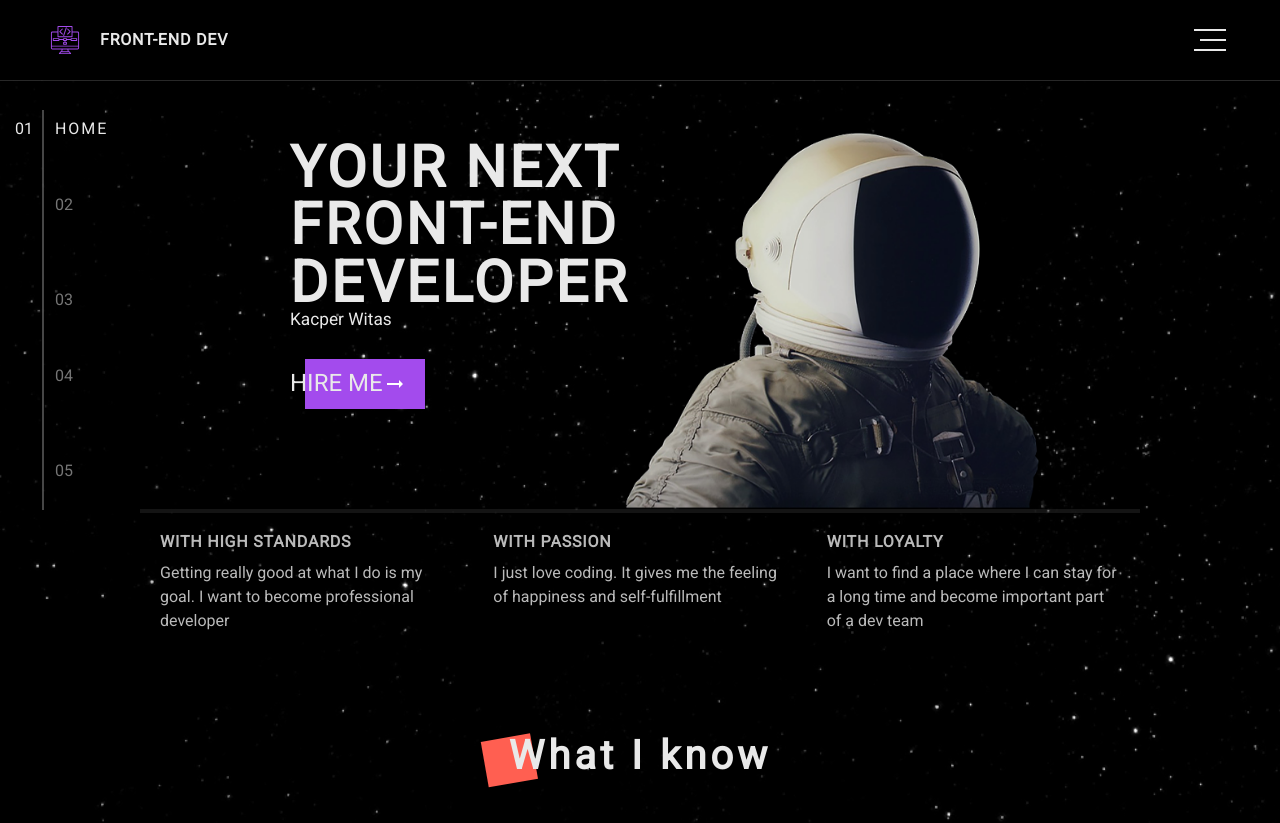
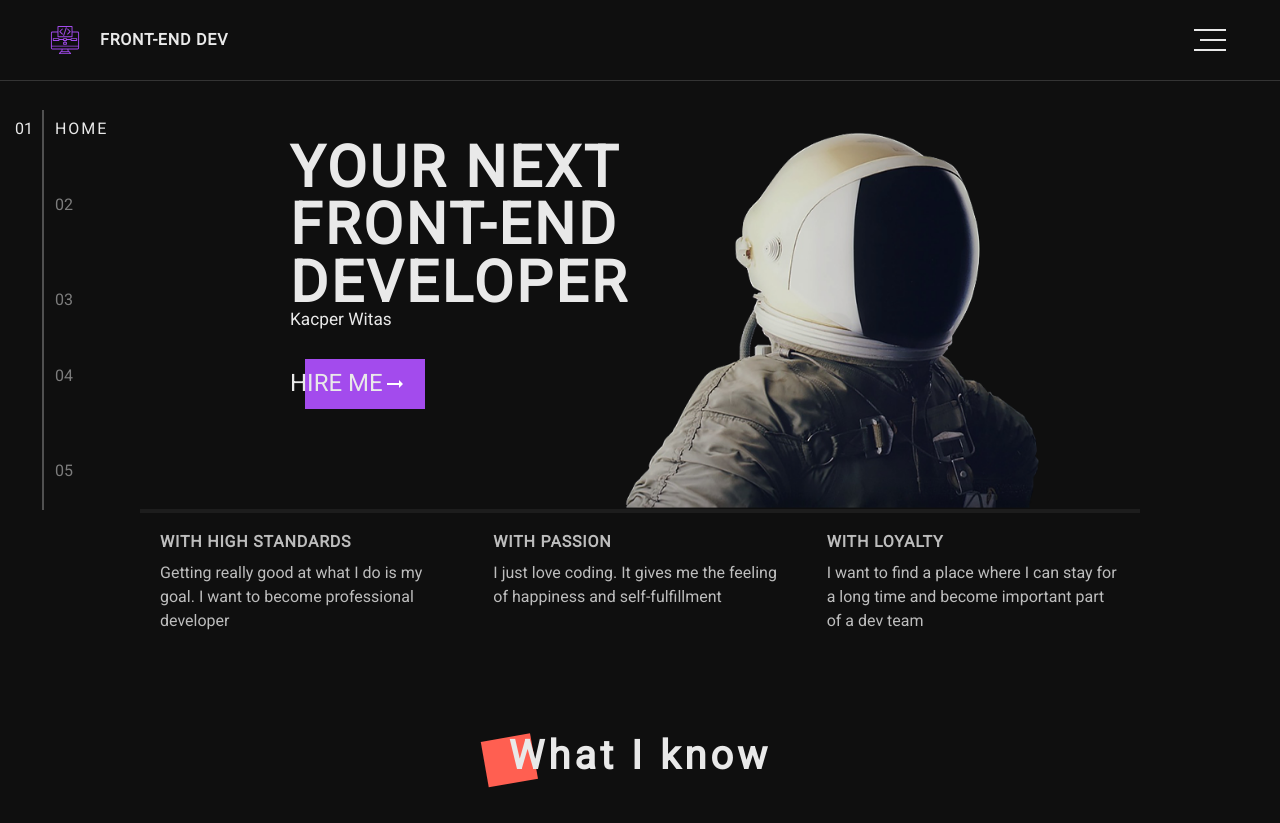
Before and after one commit to nemmtor/nemmtor.github.io, a React (Create React App) app: page / in a window 1280 px wide. Shown: the top 823 px of the page. Built offline with nearby package versions, Linux system fonts and the light colour scheme.

Commit message:
Remove stars

```diff
--- a/src/App.js
+++ b/src/App.js
@@ -2,7 +2,6 @@ import React, { useState } from 'react';
 
 import { AsideNav, ContentContainer, Nav, Section } from 'components';
 import { About, Contact, Footer, Header, Projects, Skills } from 'sections';
-import 'assets/cosmonaut.png';
 
 const sections = [
   { name: 'home', Component: Header, title: 'Home' },
--- a/src/styles/global.scss
+++ b/src/styles/global.scss
@@ -15,9 +15,6 @@ body {
   font-family: $main-font;
   font-size: 1.6rem;
   color: $light-text-color;
-  background: #000;
+  background: $main-color;
   padding-top: 8rem;
-  background-image: url('../assets/stars.png');
-  background-size: 200vh;
-  background-attachment: fixed;
 }
--- a/src/styles/settings.scss
+++ b/src/styles/settings.scss
@@ -3,7 +3,7 @@
 $main-font: 'Roboto', sans-serif;
 
 // Colors
-$main-color: #000;
+$main-color: rgb(15, 15, 15);
 $secondary-color: #ff5f51;
 $accent-color: #a34bed;
 $light-text-color: #e9e9e9;
```
